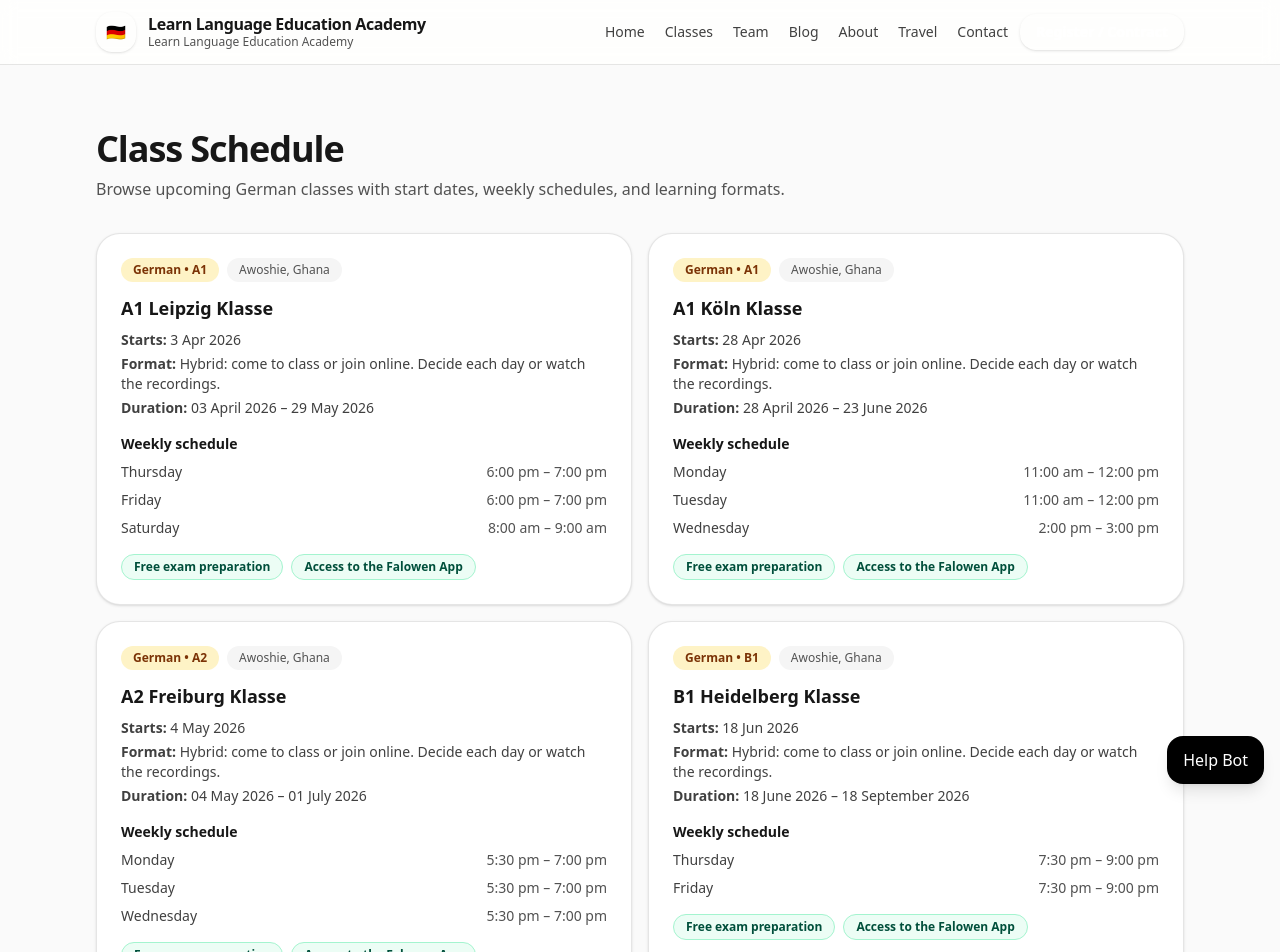
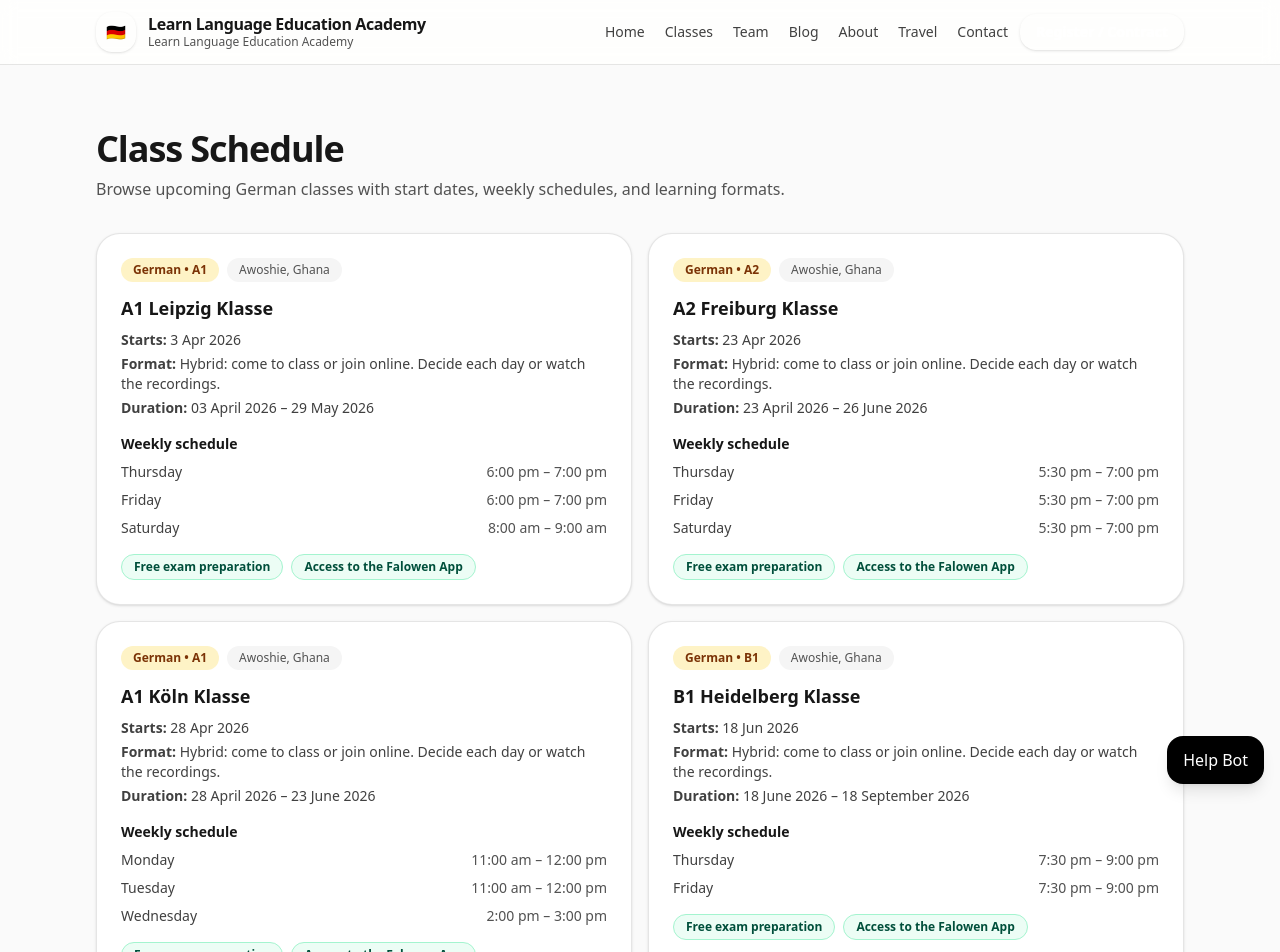
Before and after one commit to learngermanghana/learngermanghana-site, a Next.js app: page /schedule in a window 1280 px wide. Shown: the top 952 px of the page. Built offline with nearby package versions, Linux system fonts and the light colour scheme.

Commit message:
Update A2 Freiburg class dates and orientation schedule

```diff
--- a/src/data/classesCatalog.ts
+++ b/src/data/classesCatalog.ts
@@ -142,14 +142,14 @@ export const classTemplates: ClassTemplate[] = [
     level: "A2",
     deliveryMode: "live",
     meetingSlots: [
-      { weekday: "Monday", startTime: "17:30", endTime: "19:00" },
-      { weekday: "Tuesday", startTime: "17:30", endTime: "19:00" },
-      { weekday: "Wednesday", startTime: "17:30", endTime: "19:00" },
+      { weekday: "Thursday", startTime: "17:30", endTime: "19:00" },
+      { weekday: "Friday", startTime: "17:30", endTime: "19:00" },
+      { weekday: "Saturday", startTime: "17:30", endTime: "19:00" },
     ],
-    totalSessions: 27,
+    totalSessions: 28,
     cityPool: ["Freiburg", "Stuttgart", "Heidelberg", "Berlin", "Hamburg", "Köln"],
     active: true,
-    onboardingMode: "normal",
+    onboardingMode: "a1_soft_start",
     defaultLocation: DEFAULT_LOCATION,
     photo: photoByLevel.A2,
   },
@@ -206,7 +206,7 @@ const historicalSeeds: SeedInstance[] = [
   { templateId: "a1-evening-thu-fri-sat", startDate: "2026-04-03", cityName: "Leipzig" },
   { templateId: "a1-evening-mon-tue-wed", startDate: "2026-03-09", cityName: "Dortmund" },
   { templateId: "a1-day-mon-tue-wed", startDate: "2026-04-28", cityName: "Köln" },
-  { templateId: "a2-evening-mon-tue-wed", startDate: "2026-03-02", cityName: "Stuttgart" },
+  { templateId: "a2-evening-mon-tue-wed", startDate: "2026-04-23", cityName: "Freiburg" },
   { templateId: "b1-evening-thu-fri", startDate: "2026-03-12", cityName: "Stuttgart" },
 ];
 
```
